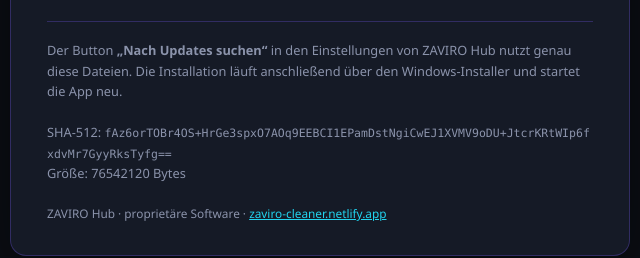
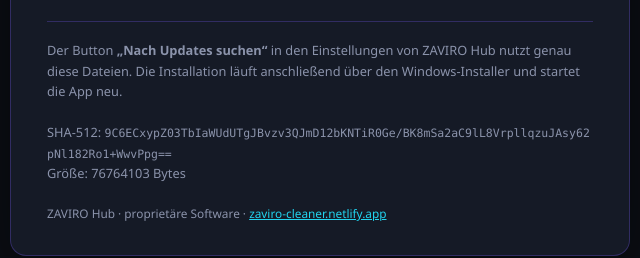
Before and after one commit to ZYHPER08/zaviro-hub-feed, a plain HTML site: page docs/index.html in a window 1280 px wide. Shown: the part 466-724 px from the top of the page, 320-960 px from the left. Drawn offline with Linux system fonts and the light colour scheme.

Commit message:
Hash des korrigierten Installers (v1.1.7)

```diff
--- a/docs/index.html
+++ b/docs/index.html
@@ -37,7 +37,7 @@
       <li><a class="file" href="latest.yml"><span>latest.yml</span><span>Update-Metadaten</span></a></li>
       <li><a class="file" href="https://github.com/ZYHPER08/zaviro-hub-feed/releases/download/v1.1.7/ZAVIRO.Hub.Setup.1.1.7.exe"><span>ZAVIRO.Hub.Setup.1.1.7.exe</span><span>Installer</span></a></li>
     </ul>
-    <p class="note">Der Button <b>&bdquo;Nach Updates suchen&ldquo;</b> in den Einstellungen von ZAVIRO Hub nutzt genau diese Dateien. Die Installation l&auml;uft anschlie&szlig;end &uuml;ber den Windows-Installer und startet die App neu.<br><br>SHA-512: <span style="font-family:Consolas,monospace;font-size:.72rem;word-break:break-all">fAz6orTOBr4OS+HrGe3spxO7AOq9EEBCI1EPamDstNgiCwEJ1XVMV9oDU+JtcrKRtWIp6fxdvMr7GyyRksTyfg==</span><br>Gr&ouml;&szlig;e: 76542120 Bytes</p>
+    <p class="note">Der Button <b>&bdquo;Nach Updates suchen&ldquo;</b> in den Einstellungen von ZAVIRO Hub nutzt genau diese Dateien. Die Installation l&auml;uft anschlie&szlig;end &uuml;ber den Windows-Installer und startet die App neu.<br><br>SHA-512: <span style="font-family:Consolas,monospace;font-size:.72rem;word-break:break-all">9C6ECxypZ03TbIaWUdUTgJBvzv3QJmD12bKNTiR0Ge/BK8mSa2aC9lL8VrpllqzuJAsy62pNl182Ro1+WwvPpg==</span><br>Gr&ouml;&szlig;e: 76764103 Bytes</p>
     <footer>ZAVIRO Hub &middot; propriet&auml;re Software &middot; <a href="https://zaviro-cleaner.netlify.app" style="color:var(--accent2)">zaviro-cleaner.netlify.app</a></footer>
   </main>
 </body>
```
